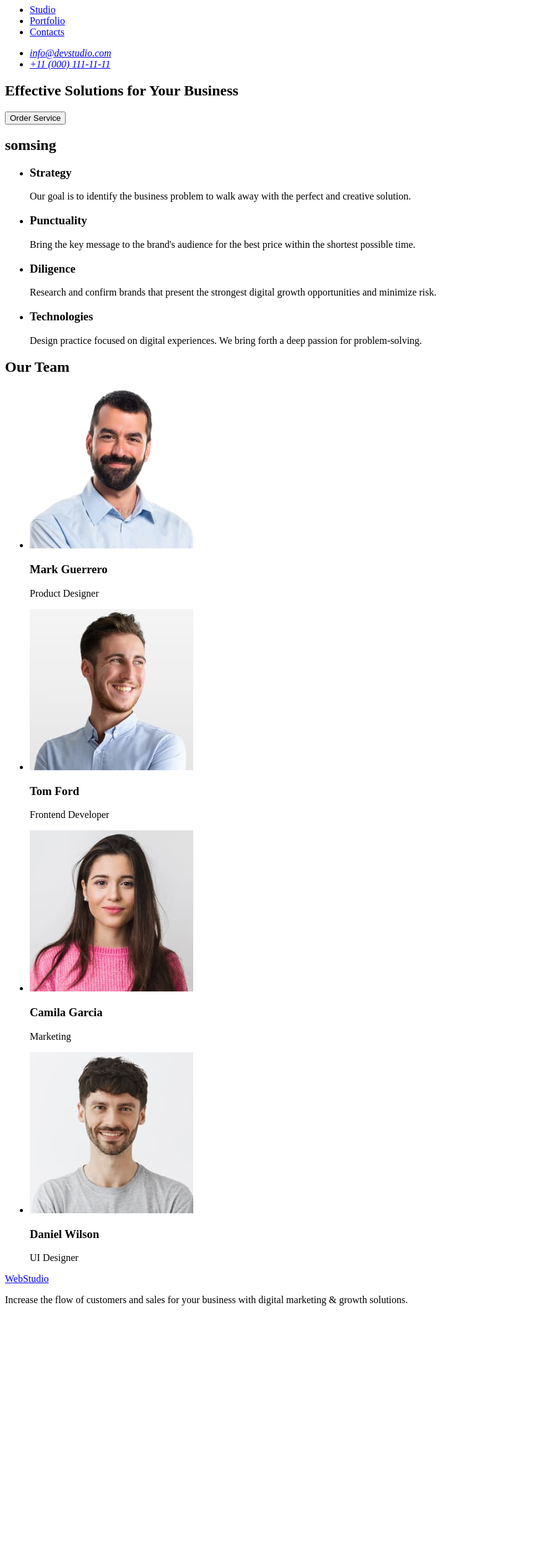
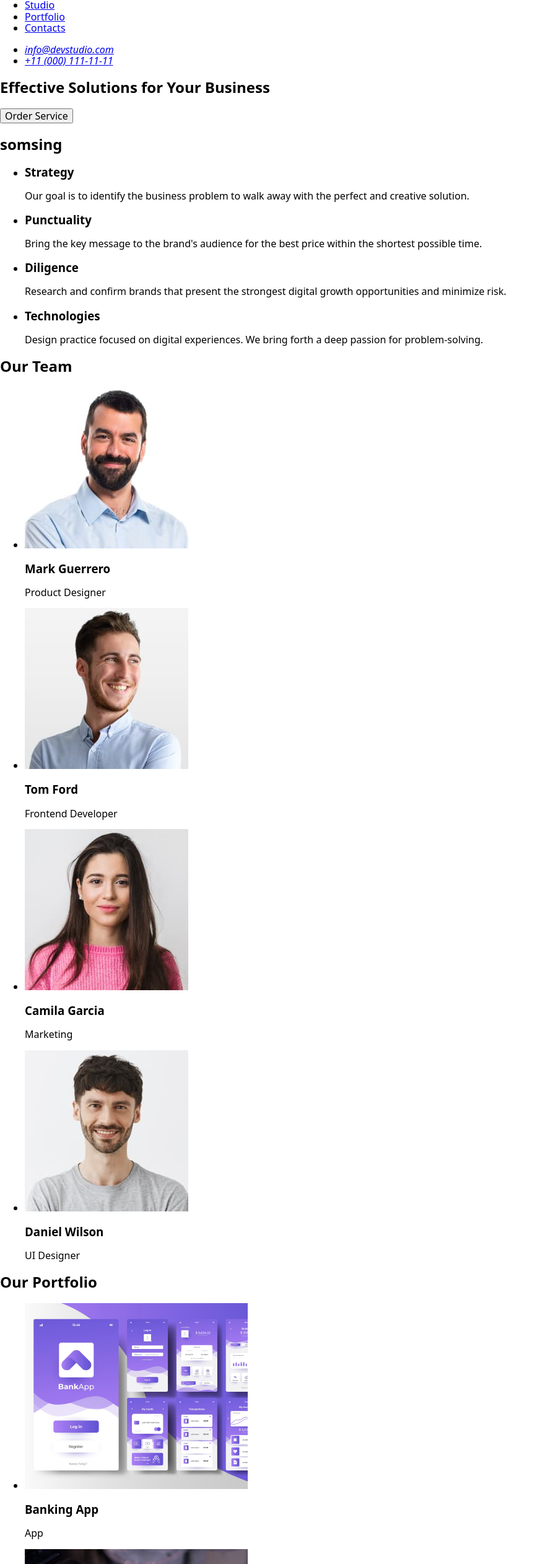
Before and after one commit to CyberPanda263/goit-markup-hw-02, a plain HTML site: page index.html in a window 1280 px wide. Shown: the part 35-2559 px from the top of the page at 62% size, without its empty margins (0-880 px from the left). Before the commit the page ends 2158 px from the top, so only its background shows below. Drawn offline with nearby package versions, Linux system fonts and the light colour scheme.

Commit message:
basic markup is ready
the basic markup is ready, the image is added

```diff
--- a/index.html
+++ b/index.html
@@ -3,13 +3,15 @@
 <head>
     <meta charset="UTF-8">
     <meta name="viewport" content="width=device-width, initial-scale=1.0">
+    <link rel="stylesheet" href="https://cdnjs.cloudflare.com/ajax/libs/modern-normalize/2.0.0/modern-normalize.css" integrity="sha512-gA2Bvu0/hw4oj0Lp8ZHjK+o3S4BE5m8d/wNVy6ktKLhHKPpWLQwv9ixzuWirWOakoJqlBdePq2NhoCaUOQ5npQ==" crossorigin="anonymous" referrerpolicy="no-referrer" />
+    <link rel="stylesheet" href="./css/style.css" />
     <title>Web studio</title>
 </head>
 
 <body>
     <header>
-        <nav>
-            <a href="./index.html">WebStudio</a>
+        <nav class="header_menu">
+            <a class="logo" href="./index.html"><span class="logo_first_word">Web</span>Studio</a>
             <ul>
                 <li>
                     <a href="#">Studio</a>
@@ -23,7 +25,7 @@
             </ul>
         </nav>
 
-        <address>
+        <address class="header_contact">
             <ul>
                 <li>
                     <a href="mailto:info@devstudio.com">info@devstudio.com</a>
@@ -36,68 +38,109 @@
     </header>
 
     <main>
-        <section>
-            <h1>Effective Solutions for Your Business</h1>
-            <button type="button">Order Service</button>
+        <section class="preview">
+            <h1 class="preview_title">Effective Solutions for Your Business</h1>
+            <button type="preview_button">Order Service</button>
         </section>
 
-        <section>
-            <h2>somsing</h2>
-            <ul>
-                <li>
+        <section class="advantages">
+            <h2 class="advantages_title">somsing</h2>
+            <ul class="advantages_list">
+                <li class="advantages_item">
                     <h3>Strategy</h3>
                     <p>Our goal is to identify the business problem to walk away with the perfect and creative solution.</p>
                 </li>
 
-                <li>
+                <li class="advantages_item">
                     <h3>Punctuality</h3>
                     <p>Bring the key message to the brand's audience for the best price within the shortest possible time.</p>
                 </li>
 
-                <li>
+                <li class="advantages_item">
                     <h3>Diligence</h3>
                     <p>Research and confirm brands that present the strongest digital growth opportunities and minimize risk.</p>
                 </li>
-                <li>
+                <li class="advantages_item">
                     <h3>Technologies</h3>
                     <p>Design practice focused on digital experiences. We bring forth a deep passion for problem-solving.</p>
                 </li>
             </ul>
         </section>
 
-        <section>
-            <h2>Our Team</h2>
-            <ul>
-                <li>
-                    <img src="./images/Mark_Guerrero.jpg" alt="Mark Guerrero photo" width="264"/>
+        <section class="team">
+            <h2 class="team_title">Our Team</h2>
+            <ul class="team_list">
+                <li class="team_item">
+                    <img src="./images/Mark_Guerrero.jpg" alt="Mark Guerrero photo" />
                     <h3>Mark Guerrero</h3>
                     <p>Product Designer</p>
                 </li>
-                <li>
-                    <img src="./images/Tom_Ford.jpg" alt="Tom Ford photo"  width="264"/>
+                <li class="team_item">
+                    <img src="./images/Tom_Ford.jpg" alt="Tom Ford photo"  />
                     <h3>Tom Ford</h3>
                     <p>Frontend Developer</p>
                 </li>
 
-                <li>
-                    <img src="./images/Camila_Garcia.jpg" alt="Camila Garcia photo" width="264"/>
+                <li class="team_item">
+                    <img src="./images/Camila_Garcia.jpg" alt="Camila Garcia photo" />
                     <h3>Camila Garcia</h3>
                     <p>Marketing</p>
                 </li>
 
-                <li>
+                <li class="team_item">
 
-                    <img src="./images/Daniel_Wilson.jpg" alt="Daniel Wilson photo" width="264"/>
+                    <img src="./images/Daniel_Wilson.jpg" alt="Daniel Wilson photo" />
                     <h3>Daniel Wilson</h3>
                     <p>UI Designer</p>
                 </li>
             </ul>
         </section>
+
+        <section class="portfolio">
+            <h2 class="portfolio_title">Our Portfolio</h2>
+            <ul class="portfolio_list">
+                <li class="portfolio_item">
+                    <img src="./images/banking-app.jpg" alt="Banking App" />
+                    <h3>Banking App</h3>
+                    <p>App</p>
+                </li>
+
+                <li class="portfolio_item">
+                    <img src="./images/cashless-payment.jpg" alt="Cashless Payment" />
+                    <h3>Cashless Payment</h3>
+                    <p>Marketing</p>
+                </li>
+
+                <li class="portfolio_item">
+                    <img src="./images/meditation-app.jpg" alt="Meditation App" />
+                    <h3>Meditation App</h3>
+                    <p>App</p>
+                </li>
+
+                <li class="portfolio_item">
+                    <img src="./images/taxi-service.jpg" alt="Taxi Service" />
+                    <h3>Taxi Service</h3>
+                    <p>Marketing</p>
+                </li>
+
+                <li class="portfolio_item">
+                    <img src="./images/screen-ilustrations.jpg" alt="Screen Illustrations" />
+                    <h3>Screen Illustrations</h3>
+                    <p>Design</p>
+                </li>
+
+                <li class="portfolio_item">
+                    <img src="./images/online-courses.jpg" alt="Online Courses" />
+                    <h3>Online Courses</h3>
+                    <p>Marketing</p>
+                </li>
+            </ul>
+        </section>
     </main>
 
-    <footer>
-        <a href="./index.html">WebStudio</a>
-        <p>Increase the flow of customers and sales for your business with digital marketing & growth solutions.</p>
+    <footer class="footer">
+        <a class="footer_logo" href="./index.html"><span class="logo_first_word">Web</span>Studio</a>
+        <p class="footer_content">Increase the flow of customers and sales for your business with digital marketing & growth solutions.</p>
     </footer>
 </body>
 </html>
```
Also changed, not shown: css/style.css (added), images/banking-app.jpg (added), images/cashless-payment.jpg (added), images/meditation-app.jpg (added), images/online-courses.jpg (added), images/screen-ilustrations.jpg (added), images/taxi-service.jpg (added).
